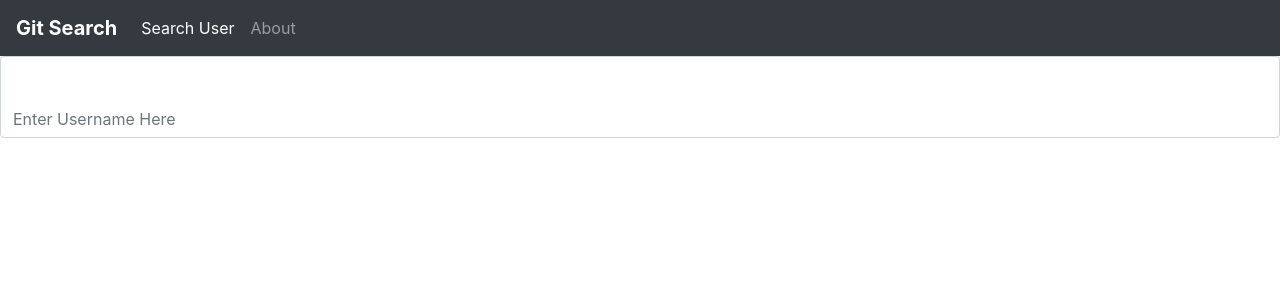
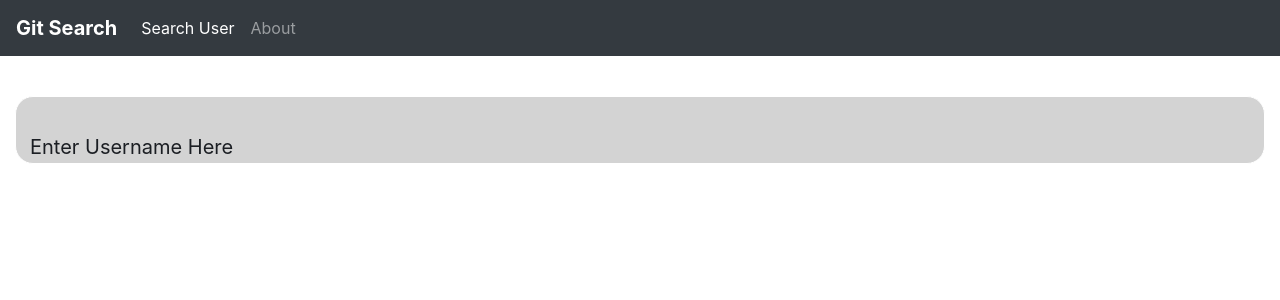
Before and after one commit to FrankKamala/GitSearch, an Angular app: page /profile in a window 1280 px wide. Shown: the top 300 px of the page. Built offline with nearby package versions, Linux system fonts and the light colour scheme.

Commit message:
styled serch tab

```diff
--- a/src/app/profile/profile.component.css
+++ b/src/app/profile/profile.component.css
@@ -1,3 +1,23 @@
 .ext{
 	padding-top: 50px;
 }
+
+input::placeholder{
+  color: #1B1E23;
+}
+
+input {
+  background: #D3D3D3;
+  border: 1px solid #ffffff;
+  padding: .8em .7em;
+  height: 38px;
+
+
+  border-radius: 18px;
+  outline: none !important;
+  font-size: 20px;
+  color: #fff;
+}
+.col{
+  padding-top: 40px;
+}
--- a/src/app/profile/profile.component.html
+++ b/src/app/profile/profile.component.html
@@ -1,6 +1,10 @@
+<div class="col">
+  <div class="mb-3">
+    <input type="text" class="form-control ext" placeholder="Enter Username Here" [(ngModel)]="username" name="username" (keyup)="findProfile()">
 
-<input type="text" class="form-control ext" placeholder="Enter Username Here" [(ngModel)]="username" name="username" (keyup)="findProfile()">
+  </div>
 
+</div>
 <div *ngIf="profile">
   <div class="card panel-default">
     <div class="card-header">
```
